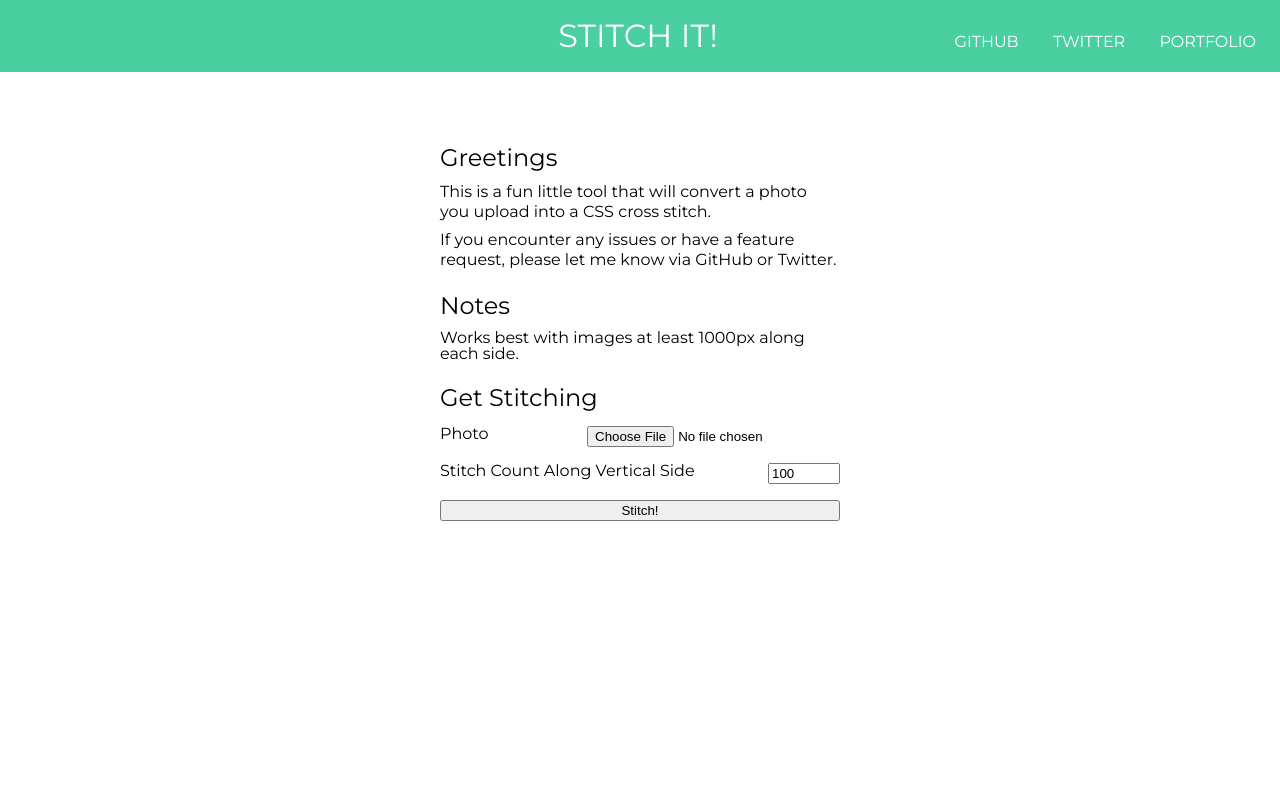
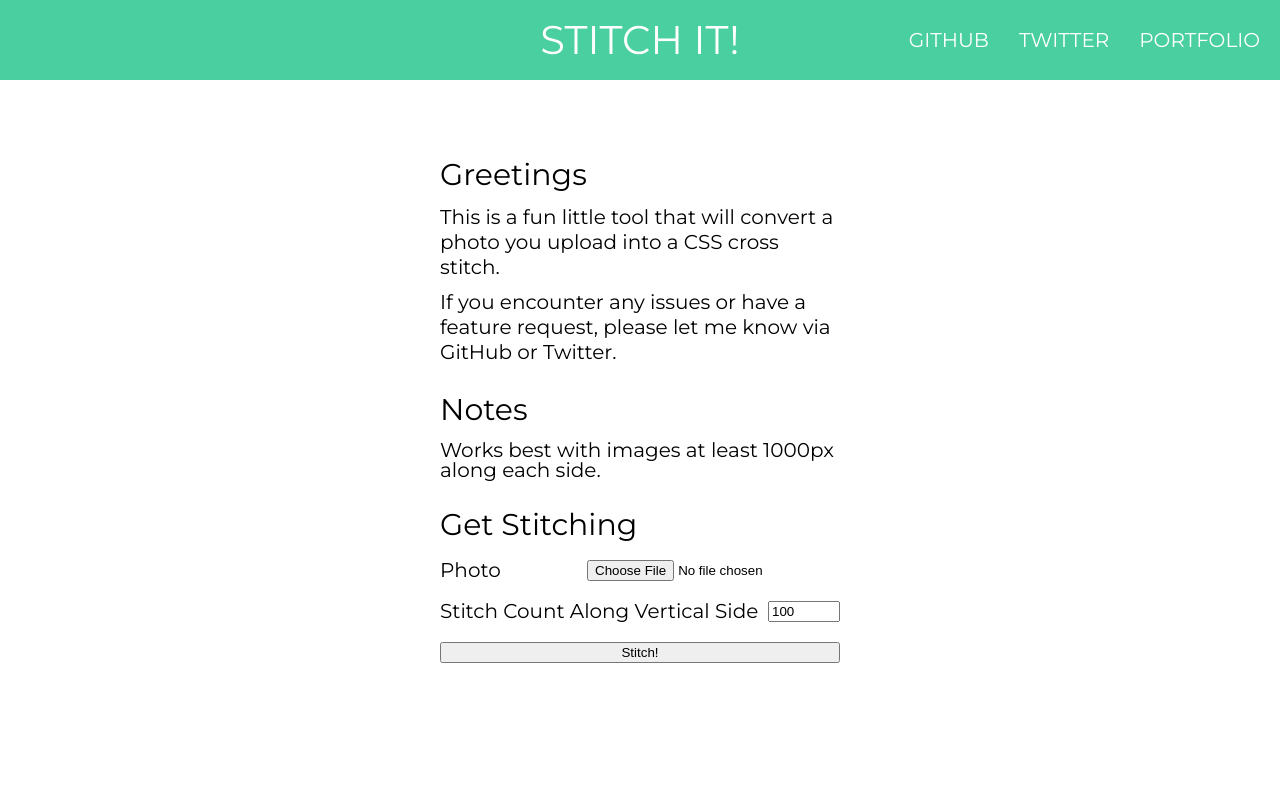
Before and after one commit to TravisBumgarner/stitch_it, a Flask app: page / in a window 1280 px wide. Run offline with Flask 2, Linux system fonts and the light colour scheme; some libraries are stand-ins or nearby versions.

Commit message:
small css tweaks

```diff
--- a/server/static/css/main.css
+++ b/server/static/css/main.css
@@ -1,7 +1,14 @@
 body {
     font-family: 'Montserrat';
-    font-size: 16px;
+    font-size: 20px;
 }
+
+@media screen and (max-width: 992px) {
+    body {
+        font-size: 16px;
+    }
+}
+
 
 h1 {
     font-size: 2em;
@@ -15,6 +22,7 @@ h2 {
 p {
     margin: 0.5em 0;
     line-height: 1.25;
+    font-size: 1em;
 }
 
 a {
@@ -46,19 +54,28 @@ a:visited {
     background-color: rgb(74, 207, 160);
     margin-bottom: 50px;
     color: white;
+    display: flex;
 }
 
 #header > div {
-    width: 33%;
     display: inline-block;
+}
+
+#header > div:nth-child(1) {
+    text-align: left;
+    width: 40%;
 }
 
 #header > div:nth-child(2) {
     text-align: center;
+    width: 20%;
 }
 
 #header > div:nth-child(3) {
-    text-align: right;
+    width: 40%;
+    display: flex;
+    align-items: center;
+    justify-content: flex-end;
 }
 
 #header a {
--- a/server/templates/form.html
+++ b/server/templates/form.html
@@ -2,6 +2,7 @@
 
 <head>
     <title>Stitch It!</title>
+    <!-- <meta name="viewport" content="width=device-width, initial-scale=1"> -->
     <link rel="icon"  type="image/png"  href="{{ url_for('static', filename='favicon/favicon.png') }}">
     <link rel="stylesheet" href="{{ url_for('static', filename='css/reset.css') }}">
     <link rel="stylesheet" href="{{ url_for('static', filename='css/main.css') }}">
--- a/server/templates/results.html
+++ b/server/templates/results.html
@@ -1,6 +1,9 @@
 <html>
 
 <head>
+    <title>Stitch It!</title>
+    <!-- <meta name="viewport" content="width=device-width, initial-scale=1"> -->
+    <link rel="icon"  type="image/png"  href="{{ url_for('static', filename='favicon/favicon.png') }}">
     <link rel="stylesheet" href="{{ url_for('static', filename='css/reset.css') }}">
     <link rel="stylesheet" href="{{ url_for('static', filename='css/main.css') }}">
     <link href="https://fonts.googleapis.com/css?family=Montserrat&display=swap" rel="stylesheet">
```
